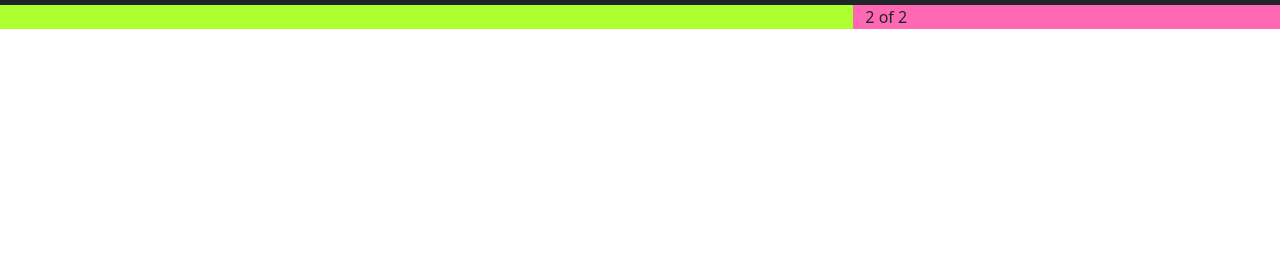
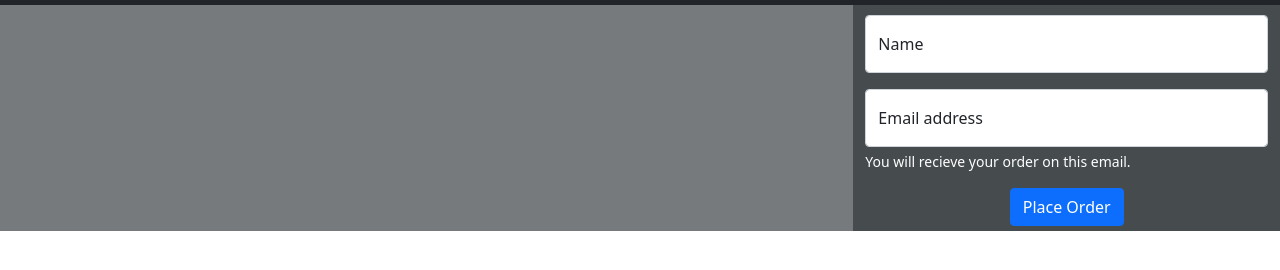
Before and after one commit to Sunny619/HTML-CSS-JS, a plain HTML site: page cart.html in a window 1280 px wide. Shown: the part 56-326 px from the top of the page. Drawn offline with nearby package versions, Linux system fonts and the light colour scheme.

Commit message:
Added Shop form

```diff
--- a/cart.html
+++ b/cart.html
@@ -50,8 +50,8 @@
       </nav>
       <div class="container-fluid">
         <div class="row row-cols-1 row-cols-sm-2">
-          <div id="item-list" class="col-sm-8" style="background-color: greenyellow;">
-            <div class="card mb-3" >
+          <div id="item-list" class="col-sm-8" style="background-color: rgb(118, 122, 124);">
+            <div class="card mb-3" style="margin-top: 10px;" >
               <div class="row g-0">
                 <div class="col-2" style="width: fit-content;">
                   <img src="Images/shop0.jpg" style="width: 14vh; min-width: 50px;" alt="...">
@@ -204,8 +204,21 @@
               </div>
             </div>
           </div>
-          <div class="col-sm-4" style="background-color: hotpink;">
-            2 of 2
+          <div class="col-sm-4" style="background-color: rgb(70, 75, 77);">
+            <form>
+              <div class="form-floating mb-3">
+                <input type="text" class="form-control" id="nameInput" placeholder="name" style="margin-top: 10px;">
+                <label for="nameInput">Name</label>
+              </div>
+              <div class="form-floating mb-3">
+                <input type="email" class="form-control" id="emailInput" placeholder="name@example.com" aria-describedby="emailHelp">
+                <label for="emailInput">Email address</label>
+                <div id="emailHelp" class="form-text" style="color: white;">You will recieve your order on this email.</div>
+              </div>
+              <div style="display: flex; flex-direction: column; align-items: center; margin-bottom: 5px;">
+                <button type="submit" class="btn btn-primary">Place Order</button>
+              </div>
+            </form>
           </div>
         </div>
       </div>
```
